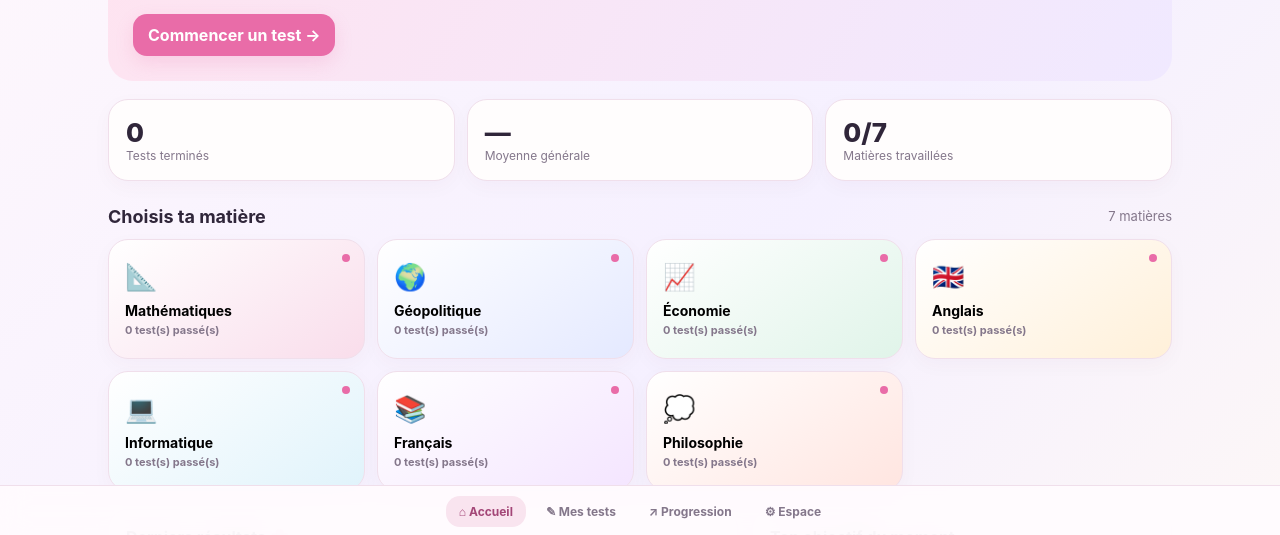
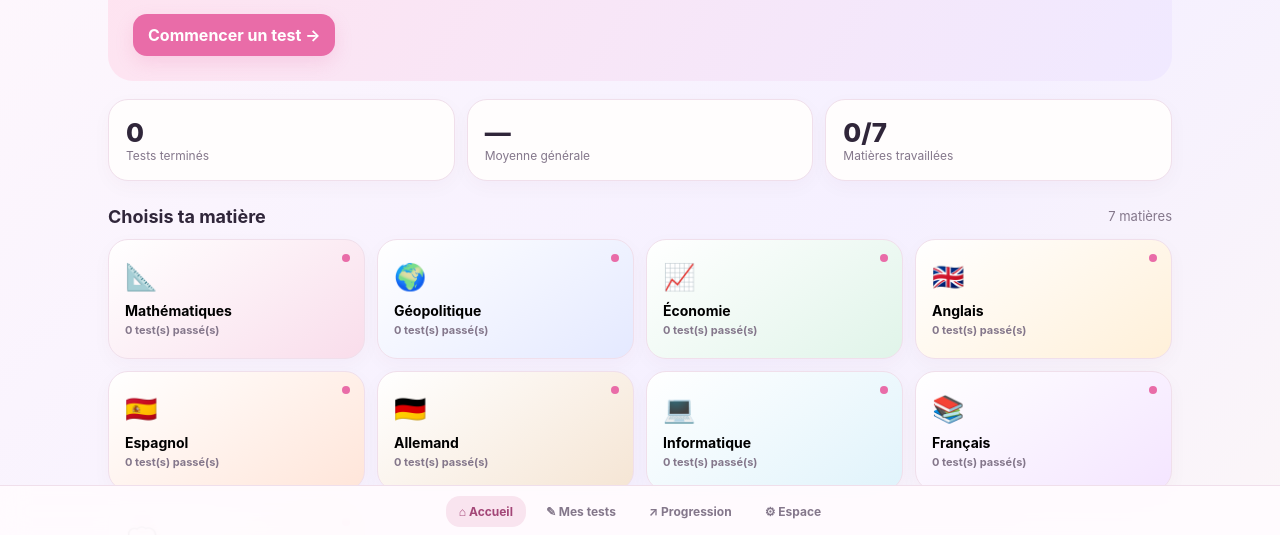
Before and after one commit to nsarah0932271-ctrl/Bloom-study, a plain HTML site: page index.html in a window 1280 px wide. Shown: the part 263-798 px from the top of the page. Drawn offline with Linux system fonts and the light colour scheme.

Commit message:
Update index.html

```diff
--- a/index.html
+++ b/index.html
@@ -24,9 +24,14 @@
 <div id="toast" class="toast hide"></div>
 <script>
 const SUBJECTS=[
- {name:"Mathématiques",emoji:"📐",color:"#f9ddeb"},{name:"Géopolitique",emoji:"🌍",color:"#e4e9ff"},
- {name:"Économie",emoji:"📈",color:"#e0f4e9"},{name:"Anglais",emoji:"🇬🇧",color:"#fff0d9"},
- {name:"Informatique",emoji:"💻",color:"#e0f3fb"},{name:"Français",emoji:"📚",color:"#f4e5ff"},
+ {name:"Mathématiques",emoji:"📐",color:"#f9ddeb"},
+ {name:"Géopolitique",emoji:"🌍",color:"#e4e9ff"},
+ {name:"Économie",emoji:"📈",color:"#e0f4e9"},
+ {name:"Anglais",emoji:"🇬🇧",color:"#fff0d9"},
+ {name:"Espagnol",emoji:"🇪🇸",color:"#ffe5d9"},
+ {name:"Allemand",emoji:"🇩🇪",color:"#f5e5d4"},
+ {name:"Informatique",emoji:"💻",color:"#e0f3fb"},
+ {name:"Français",emoji:"📚",color:"#f4e5ff"},
  {name:"Philosophie",emoji:"💭",color:"#ffe5e0"}
 ];
 const KEY="bloomStudy.v2";
```
